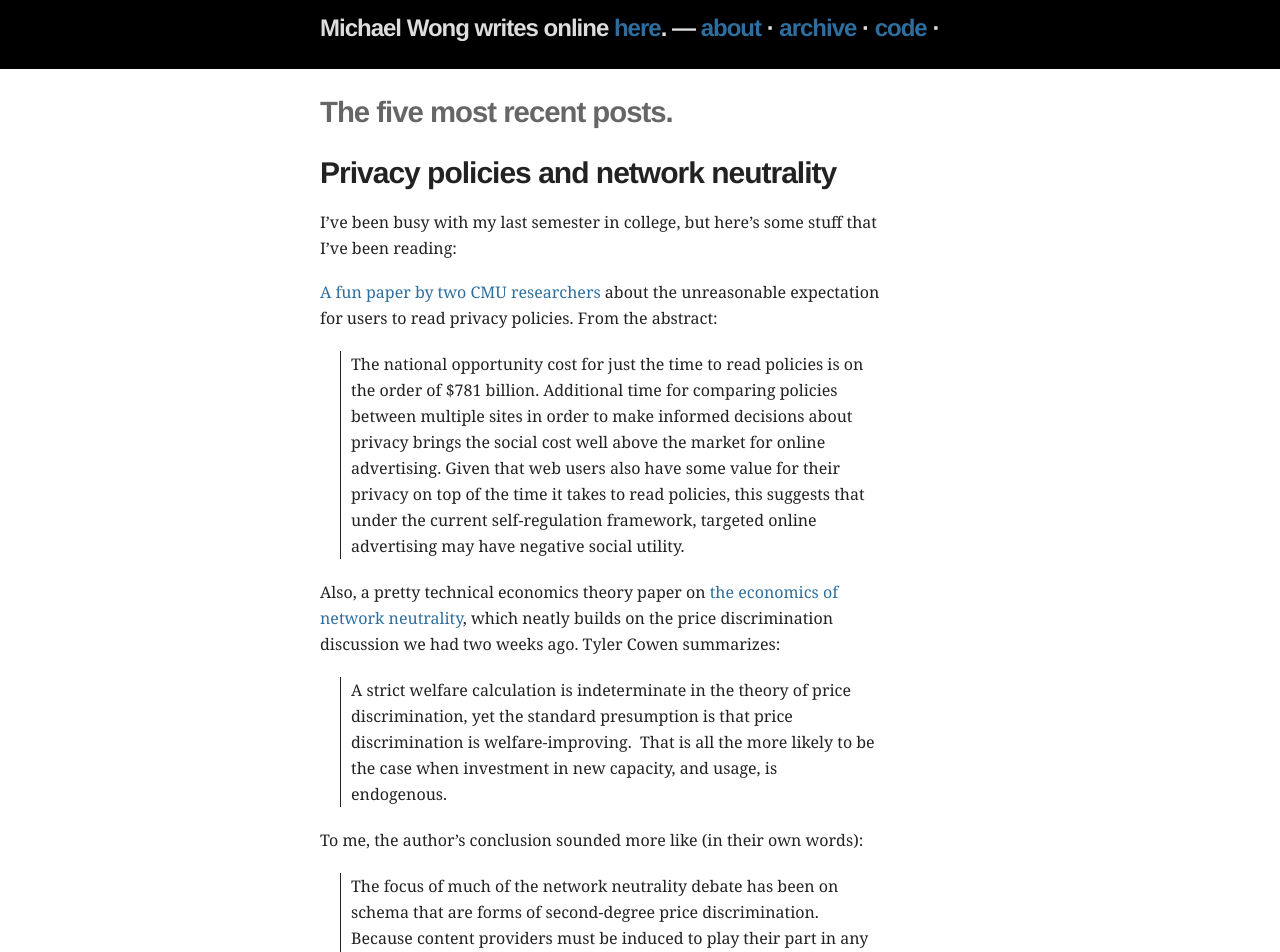
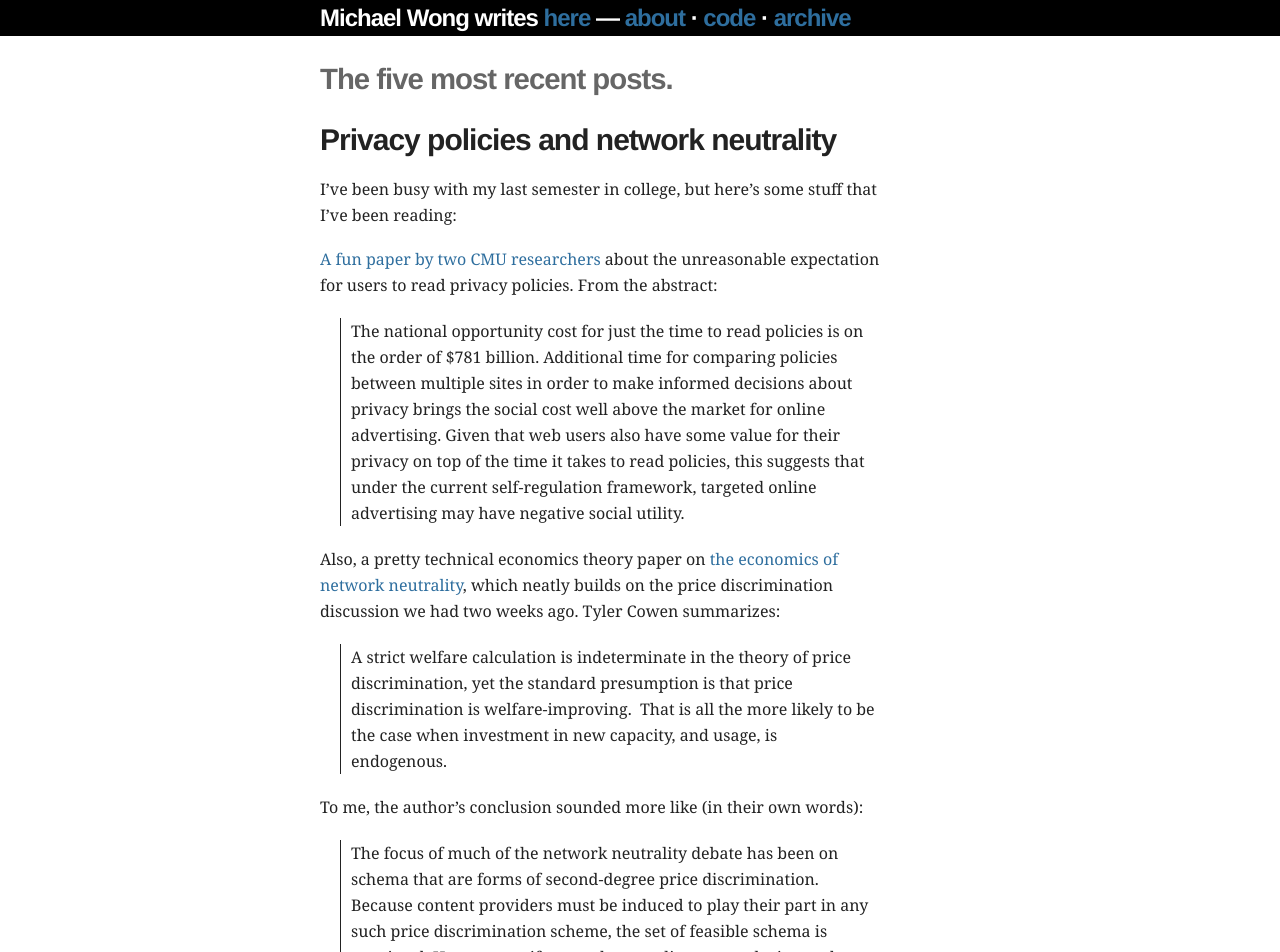
Before and after one commit to mbwong/mbwong.github.com, a Jekyll site: the page built from index.html, in a window 1280 px wide. Shown: the top 952 px of the page. Built offline with Jekyll 4.4.1, drawn with Linux system fonts in a browser that asks for light colours.

Commit message:
changed banner

```diff
--- a/_layouts/default.html
+++ b/_layouts/default.html
@@ -16,10 +16,10 @@
   <body>
     <header>
       <h1 id="title">
-        Michael Wong writes online <a href="/" title="Home">here</a>. &mdash;
+        Michael Wong writes <a href="/" title="Home">here</a> &mdash;
         <a href="/about.html">about</a> &middot;
-        <a href="/archive.html" title="Archive">archive</a> &middot;
         <a href="/projects.html">code</a> &middot;
+        <a href="/archive.html" title="Archive">archive</a>
        <!-- <a href="/about.html">about</a> &middot;-->
       </h1>
     </header>
--- a/css/screen.css
+++ b/css/screen.css
@@ -77,7 +77,7 @@ ul { list-style-type: square; }
 header, footer, nav, article { display: block; }
 
 header {
-  padding: 10px 0px 5px 25%;
+  padding: 0px 0px 0px 25%;
   background-color: black;
 }
 
@@ -133,7 +133,7 @@ header {
   margin-top: 24pt;
 }
 
-#title { color: #ddd; }
+#title { color: #FFF; }
 
 #title a {
   color: #2E6E9E;
```
